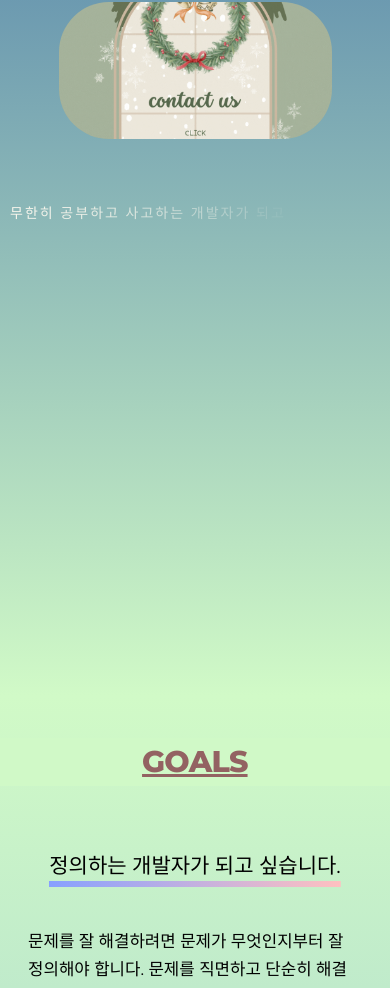
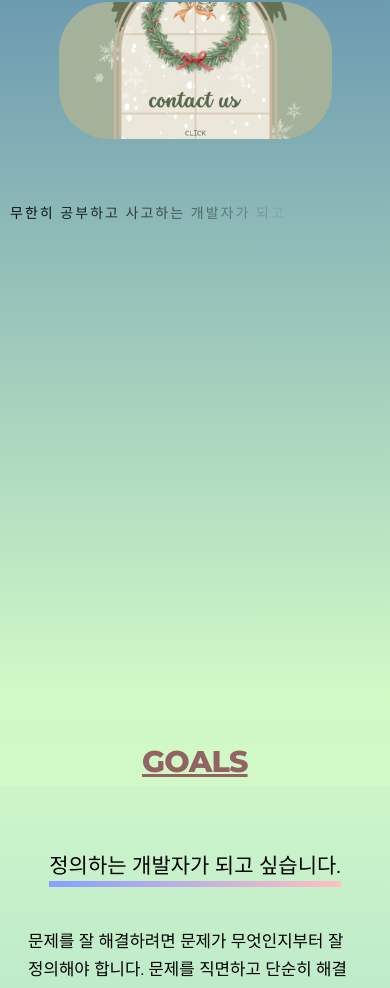
Before and after one commit to youngminkk/portfolio, a React (Create React App) app: page / in a window 390 px wide. Shown: the part 1034-2022 px from the top of the page. Built offline with nearby package versions, Linux system fonts and the light colour scheme; a small style sheet from the web is missing; a web font is replaced by a local one.

Commit message:
mobile update

```diff
--- a/src/assets/scss/section/_about.scss
+++ b/src/assets/scss/section/_about.scss
@@ -180,9 +180,12 @@
         height: 21vh;
     }
 }
-@media (max-width:390px) {
+@media (max-width:393px) {
     .about__text {
         height: 10vh;
+    }
+    .about__about__content {
+        color: black;
     }
     .about__text .img{
         display: none;
--- a/src/assets/scss/section/_header.scss
+++ b/src/assets/scss/section/_header.scss
@@ -96,7 +96,7 @@
         margin: 0px 35px;
         transition: all 0.5s ease-in-out;
         box-sizing: border-box;
-        @media (max-width:390px) {
+        @media (max-width:393px) {
             margin: 0;
         }
     }
--- a/src/assets/scss/section/_modal.scss
+++ b/src/assets/scss/section/_modal.scss
@@ -79,7 +79,7 @@
     height: 98%;
     background: linear-gradient(180deg, rgb(236, 241, 227, 0.7), rgb(205, 230, 255, 0.7));
     border-radius: 10px;
-    @media (max-width:390px) {
+    @media (max-width:393px) {
       margin: 10px 3px;
     }
   }
@@ -182,7 +182,7 @@ margin: 0;
     display: none;
   }
 }
-@media (max-width: 390px) {
+@media (max-width: 393px) {
   .fullscreen__modal {
     padding: 0 34px;
   }
--- a/src/assets/scss/section/_navi.scss
+++ b/src/assets/scss/section/_navi.scss
@@ -23,7 +23,7 @@
       padding: .5rem 1rem;
       gap: .4rem;
     }
-    @media (max-width:390px) {
+    @media (max-width:393px) {
       right: -20px;
       bottom: 12px;
       padding: .3rem 1rem;
--- a/src/components/About.jsx
+++ b/src/components/About.jsx
@@ -80,7 +80,7 @@ const About = () => {
                     <div className="">
                         <div className="about__about" ref={aboutRef}>
                             {aboutText.about.map((text, index) => (
-                            <div key={index}>
+                            <div key={index} className="about__about__content">
                                 {text.split('').map((char, i) => <span style={{ opacity: 0 }} key={i}>{char}</span>)}
                             </div>
                     ))}
```
